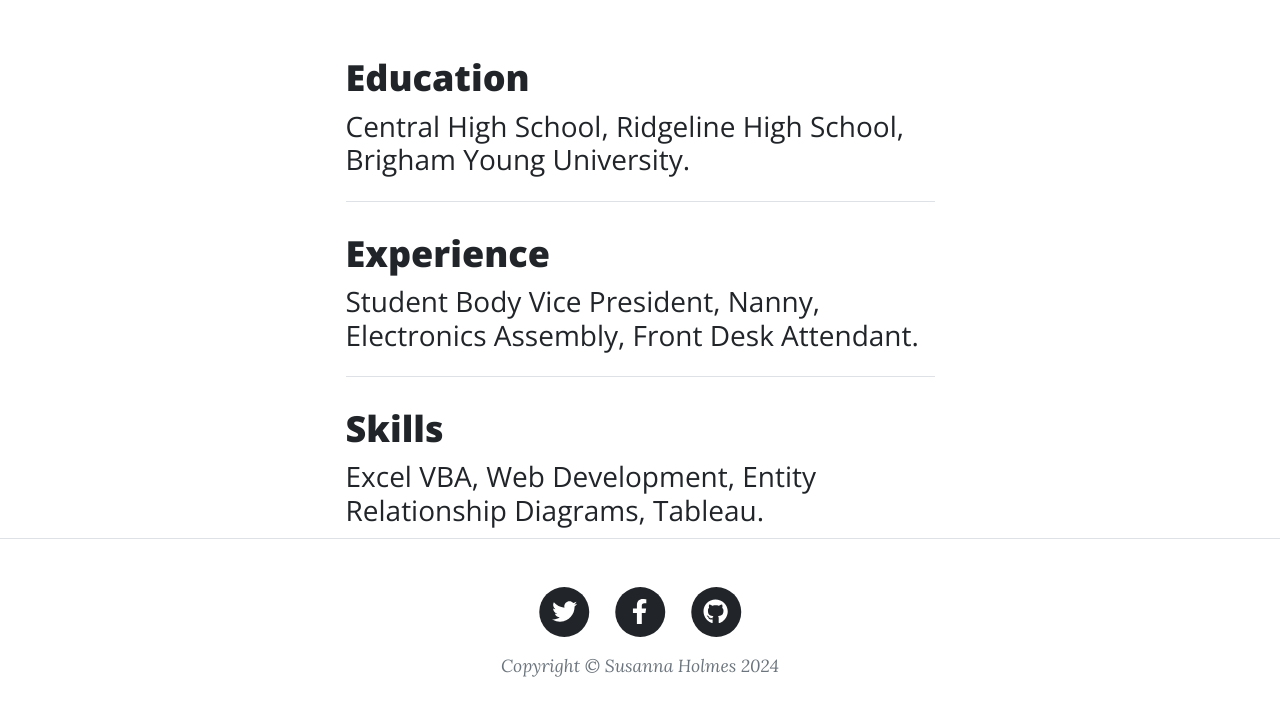
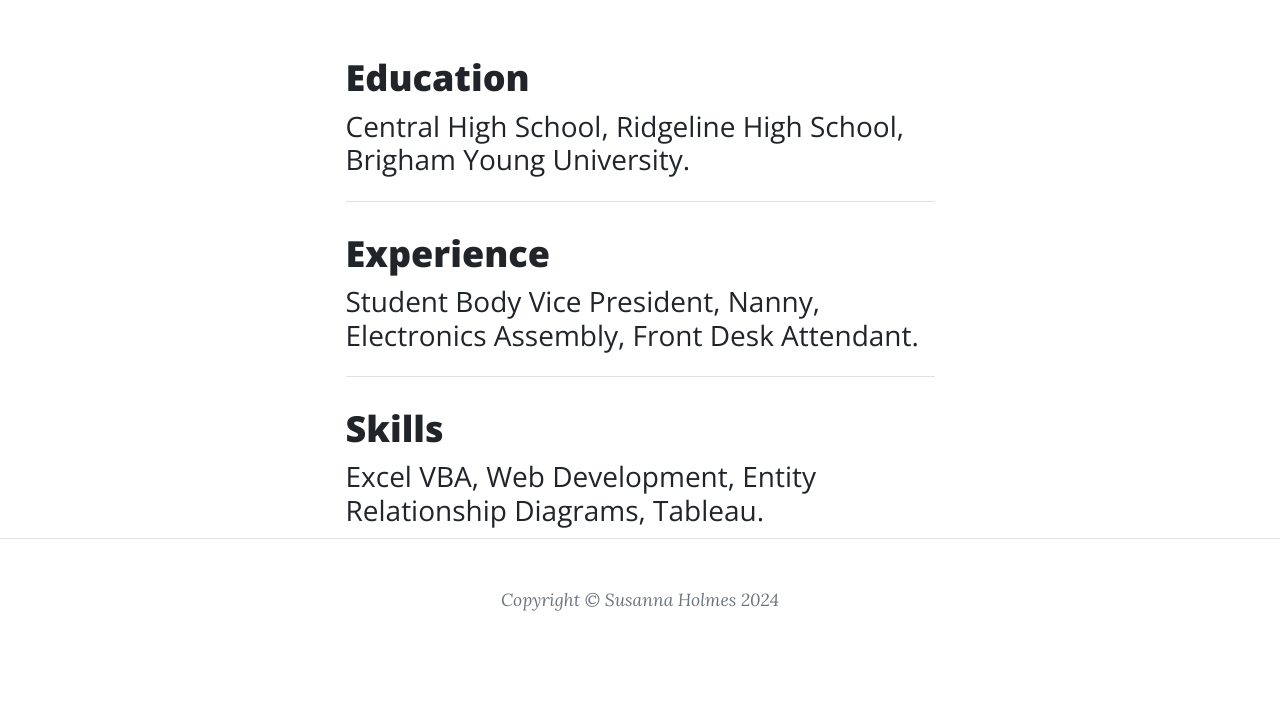
Before and after one commit to susannaholmes/IS201-, a plain HTML site: page index.html in a window 1280 px wide. Shown: the part 650-1365 px from the top of the page. After the commit the page ends 1311 px from the top, so only its background shows below. Drawn offline with nearby package versions, Linux system fonts and the light colour scheme.

Commit message:
Update index.html

```diff
--- a/index.html
+++ b/index.html
@@ -87,7 +87,7 @@
         </div>
         <!-- Footer-->
         <footer class="border-top">
-            <div class="container px-4 px-lg-5">
+<!--             <div class="container px-4 px-lg-5">
                 <div class="row gx-4 gx-lg-5 justify-content-center">
                     <div class="col-md-10 col-lg-8 col-xl-7">
                         <ul class="list-inline text-center">
@@ -115,7 +115,7 @@
                                     </span>
                                 </a>
                             </li>
-                        </ul>
+                        </ul> -->
                         <div class="small text-center text-muted fst-italic">Copyright &copy; Susanna Holmes 2024</div>
                     </div>
                 </div>
```
